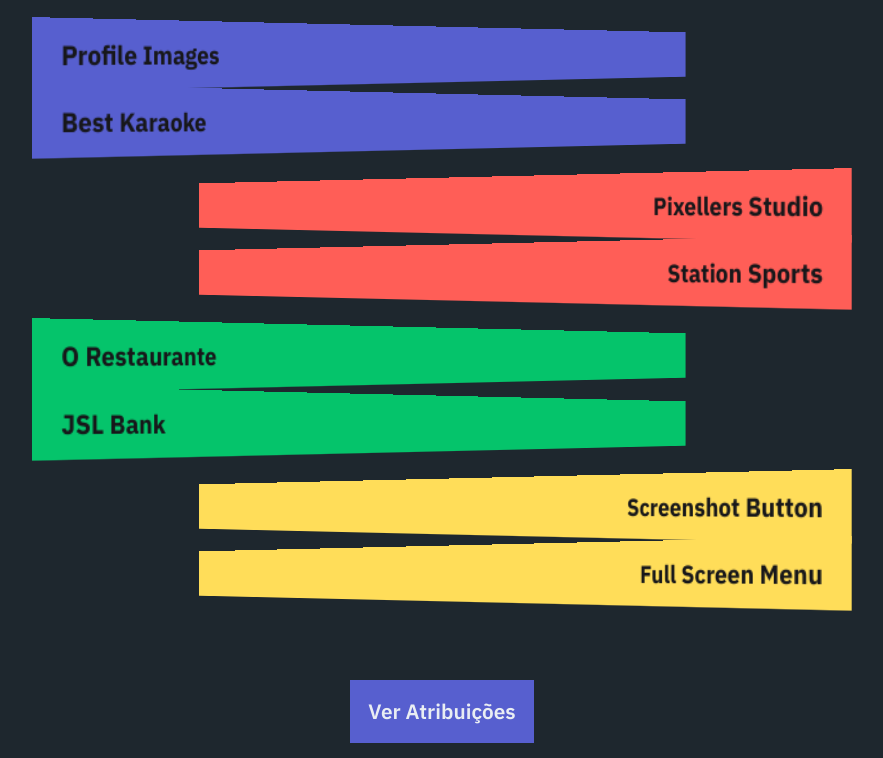
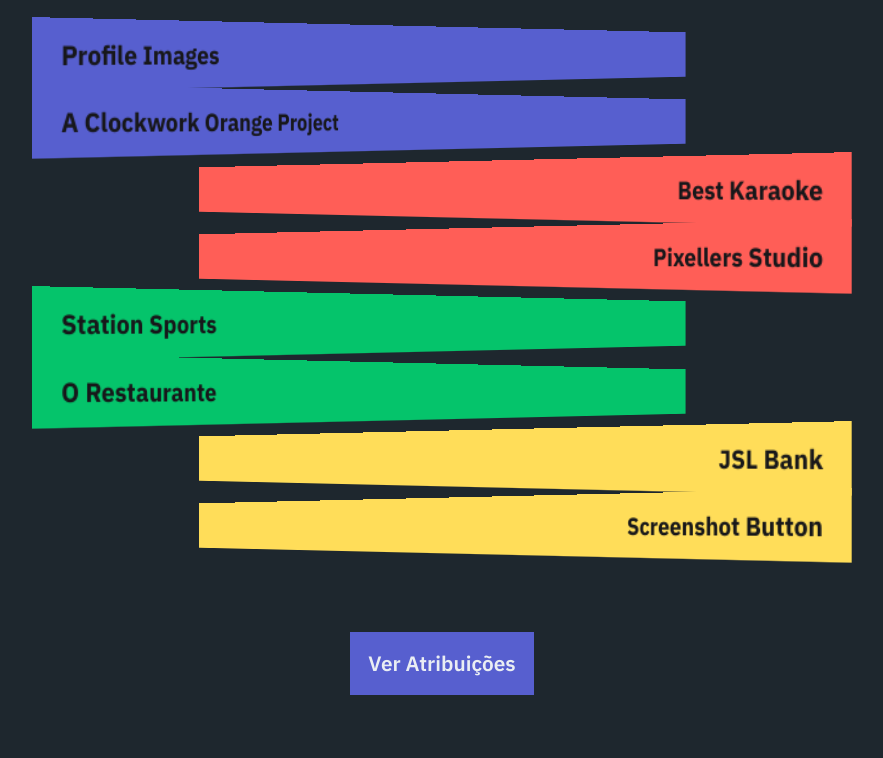
Before and after one commit to Biasiolo/profile-less, a website: page index.html in a window 1280 px wide. Shown: the part 835-1593 px from the top of the page, without its empty margins (198-1081 px from the left). Drawn offline with Linux system fonts and the light colour scheme.

Commit message:
novas imagens

```diff
--- a/index.html
+++ b/index.html
@@ -100,50 +100,40 @@
                     </a>
                 </li>
                 <li class="projects-list-item">
+                    <a href="#" onclick="openModal('https://a-clockwork-orange-project.vercel.app/')">
+                        A Clockwork Orange Project
+                    </a>
+
+                </li>
+                <li class="projects-list-item2">
                     <a href="#" onclick="openModal('https://best-karaoke.vercel.app/')">
                         Best Karaoke
                     </a>
 
                 </li>
-
-            </ul>
-            <ul class="projects-list">
                 <li class="projects-list-item2">
                     <a href="#" onclick="openModal('https://pixellers-studio.vercel.app/')">
                         Pixellers Studio
                     </a>
                 </li>
-
-                <li class="projects-list-item2">
+                <li class="projects-list-item3">
                     <a href="#" onclick="openModal('https://station-sports.vercel.app/')">
                         Station Sports
                     </a>
                 </li>
-
-            </ul>
-            <ul class="projects-list">
-
                 <li class="projects-list-item3">
                     <a href="#" onclick="openModal('https://site-restaurante-ten.vercel.app/')">
                         O Restaurante
                     </a>
                 </li>
-                <li class="projects-list-item3">
+                <li class="projects-list-item4">
                     <a href="#" onclick="openModal('https://jsl-bank.vercel.app/')">
                         JSL Bank
                     </a>
                 </li>
-
-            </ul>
-            <ul class="projects-list">
                 <li class="projects-list-item4">
                     <a href="#" onclick="openModal('https://flash-button.vercel.app/')">
                         Screenshot Button
-                    </a>
-                </li>
-                <li class="projects-list-item4">
-                    <a href="#" onclick="openModal('https://menu-full-screen.vercel.app/#')">
-                        Full Screen Menu
                     </a>
                 </li>
             </ul>
@@ -275,7 +265,7 @@
 
 
     <footer>
-        <a href="#topo" class="back-to-top">↑ Voltar ao topo ↑</a>
+        <a href="#topo" class="back-to-top text-center">↑ Voltar ao topo ↑</a>
         <img src="https://readme-typing-svg.herokuapp.com/?font=Arial&color=d2dae2&size=3.0rem&pause=5000&center=true&vCenter=true&lines=|||| ||| |||| ||| |||| ||| ||||"
             alt="" style="filter: drop-shadow(2px 2px 4px rgba(0, 0, 0, 0.3));">
         &copy; Biasiolo - 2024
```
